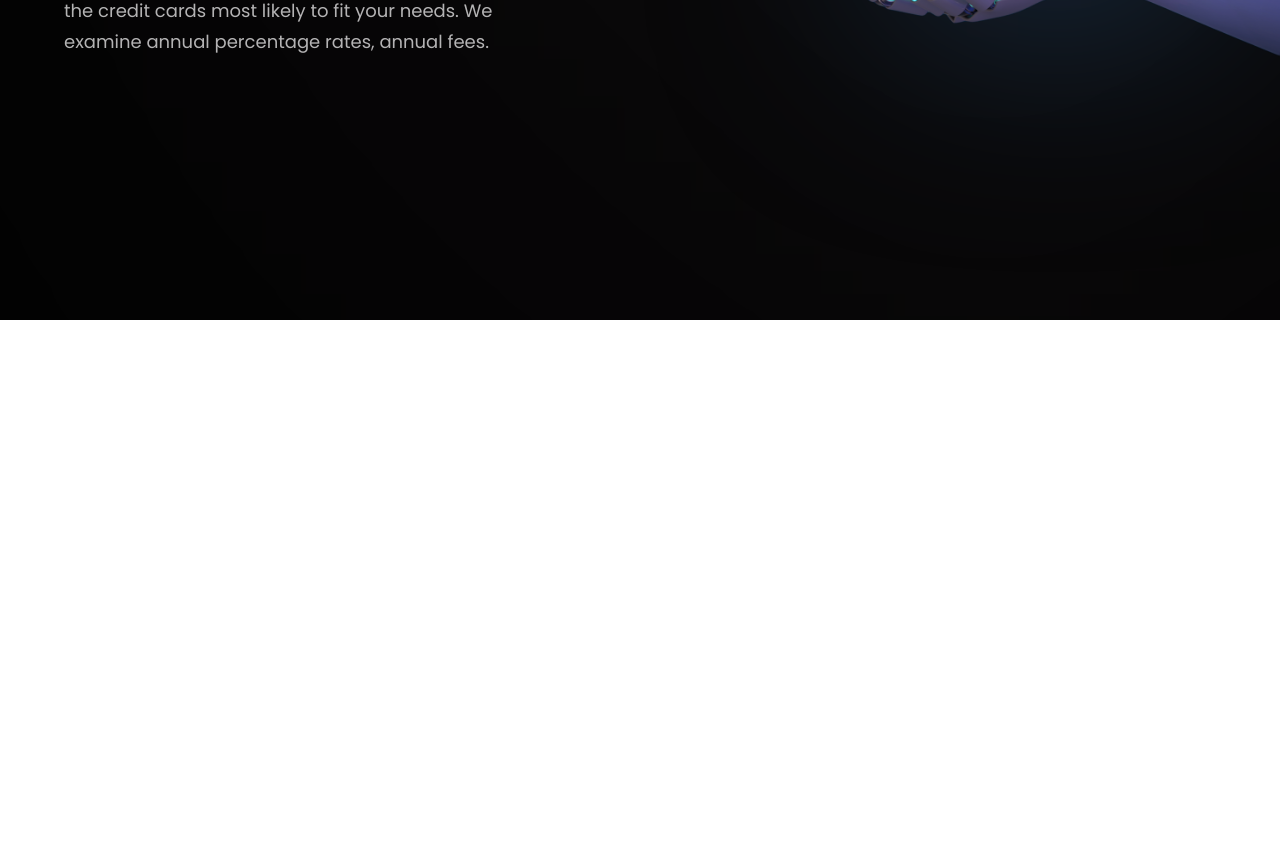
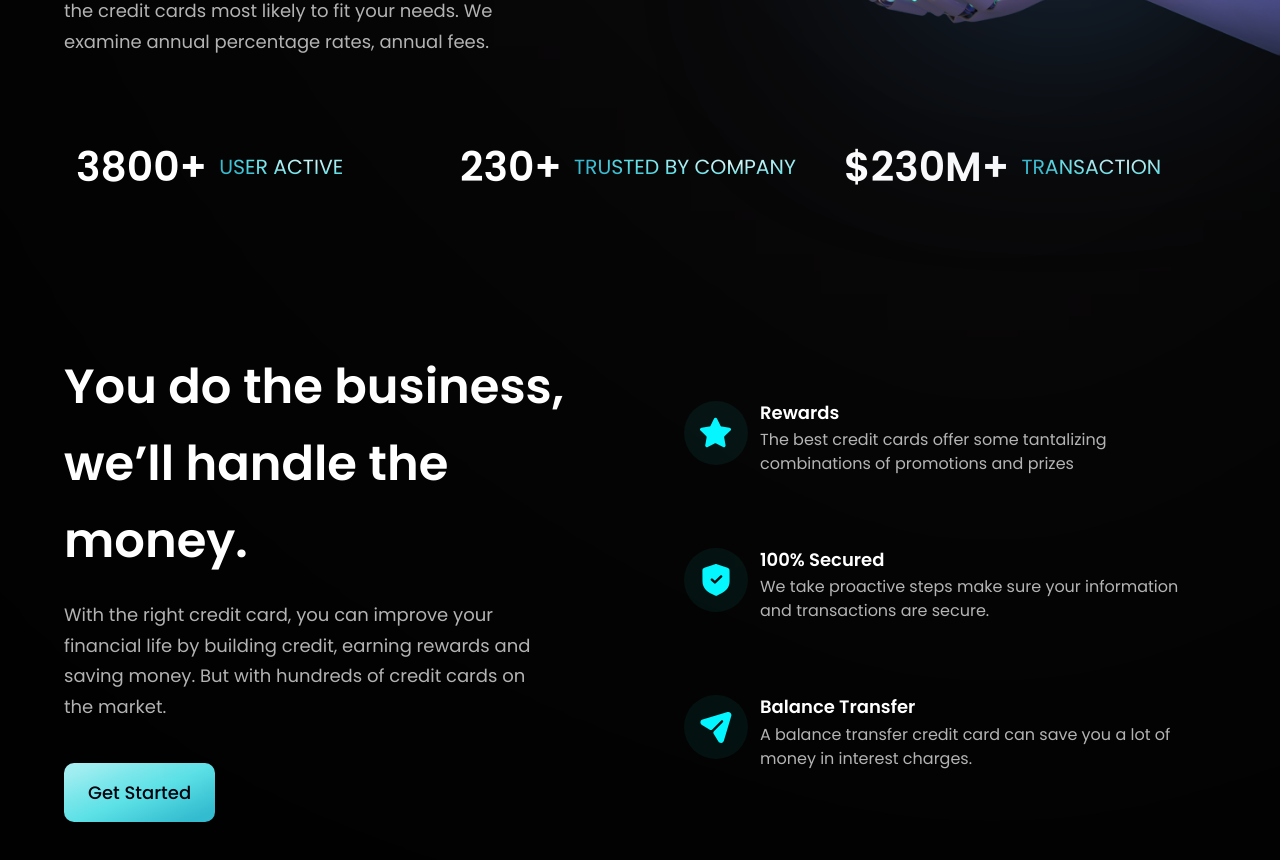
Before and after one commit to Yoda1221/vite_tailwind_website, a React (Vite) app: page / in a window 1280 px wide. Shown: the part 660-1520 px from the top of the page. Before the commit the page ends 980 px from the top, so only its background shows below. Built offline with nearby package versions, Linux system fonts and the light colour scheme.

Commit message:
Create a Stats and a Bussiness pages

```diff
--- a/src/components/Business.jsx
+++ b/src/components/Business.jsx
@@ -1,9 +1,43 @@
-import React from 'react'
+import { features } from "../constants"
+import styles, { layout } from "../style"
+import Button from "./Button"
 
-const Business = () => {
-  return (
-    <div>Business</div>
-  )
-}
+const FeatureCard = ({ icon, title, content, index }) => (
+  <div className={`flex flex-row p-6 rounded-[20px] ${index !== features.length - 1 ? "mb-6" : "mb-0"} feature-card`}>
+    <div className={`w-[64px] h-[64px] rounded-full ${styles.flexCenter} bg-dimBlue`}>
+      <img src={icon} alt="star" className="w-[50%] h-[50%] object-contain" />
+    </div>
+    <div className="flex-1 flex flex-col ml-3">
+      <h4 className="font-poppins font-semibold text-white text-[18px] leading-[23.4px] mb-1">
+        {title}
+      </h4>
+      <p className="font-poppins font-normal text-dimWhite text-[16px] leading-[24px]">
+        {content}
+      </p>
+    </div>
+  </div>
+)
+
+const Business = () => (
+  <section id="features" className={layout.section}>
+    <div className={layout.sectionInfo}>
+      <h2 className={styles.heading2}>
+        You do the business, <br className="sm:block hidden" /> we’ll handle
+        the money.
+      </h2>
+      <p className={`${styles.paragraph} max-w-[470px] mt-5`}>
+        With the right credit card, you can improve your financial life by
+        building credit, earning rewards and saving money. But with hundreds
+        of credit cards on the market.
+      </p>
+      <Button styles={`mt-10`} />
+    </div>
+    <div className={`${layout.sectionImg} flex-col`}>
+      {features.map((feature, index) => (
+        <FeatureCard key={feature.id} {...feature} index={index} />
+      ))}
+    </div>
+  </section>
+)
 
 export default Business
--- a/src/components/Button.jsx
+++ b/src/components/Button.jsx
@@ -1,9 +1,10 @@
 import React from 'react'
 
-const Button = () => {
-  return (
-    <div>Button</div>
-  )
-}
+const Button = ({ styles }) => (
+  <button type="button"
+    className={`py-4 px-6 font-poppins font-medium text-[18px] text-primary bg-blue-gradient rounded-[10px] outline-none ${styles}`}>
+    Get Started
+  </button>
+)
 
 export default Button
--- a/src/components/Stats.jsx
+++ b/src/components/Stats.jsx
@@ -1,9 +1,19 @@
-import React from 'react'
+import { stats } from "../constants"
+import styles from "../style"
 
-const Stats = () => {
-  return (
-    <div>Stats</div>
-  )
-}
+const Stats = () => (
+  <section className={`${styles.flexCenter} flex-row flex-wrap sm:mb-20 mb-6`}>
+    {stats.map((stat) => (
+      <div key={stat.id} className={`flex-1 flex justify-start items-center flex-row m-3`} >
+        <h4 className="font-poppins font-semibold xs:text-[40.89px] text-[30.89px] xs:leading-[53.16px] leading-[43.16px] text-white">
+          {stat.value}
+        </h4>
+        <p className="font-poppins font-normal xs:text-[20.45px] text-[15.45px] xs:leading-[26.58px] leading-[21.58px] text-gradient uppercase ml-3">
+          {stat.title}
+        </p>
+      </div>
+    ))}
+  </section>
+)
 
 export default Stats
```
